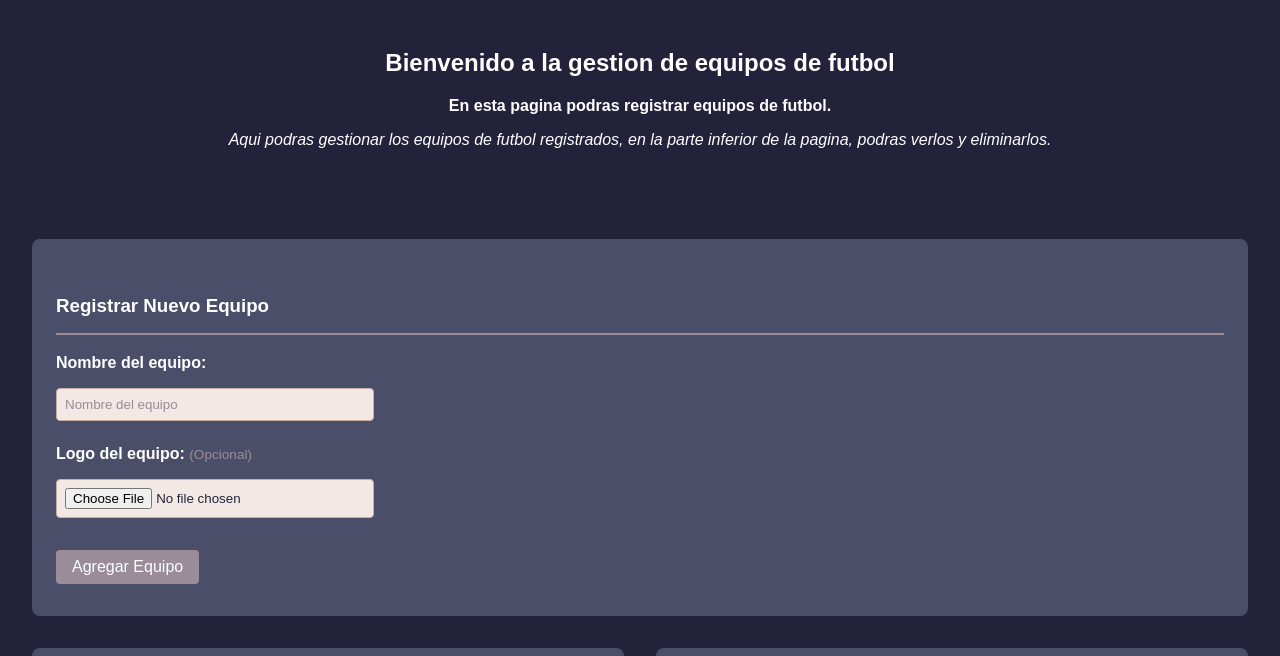
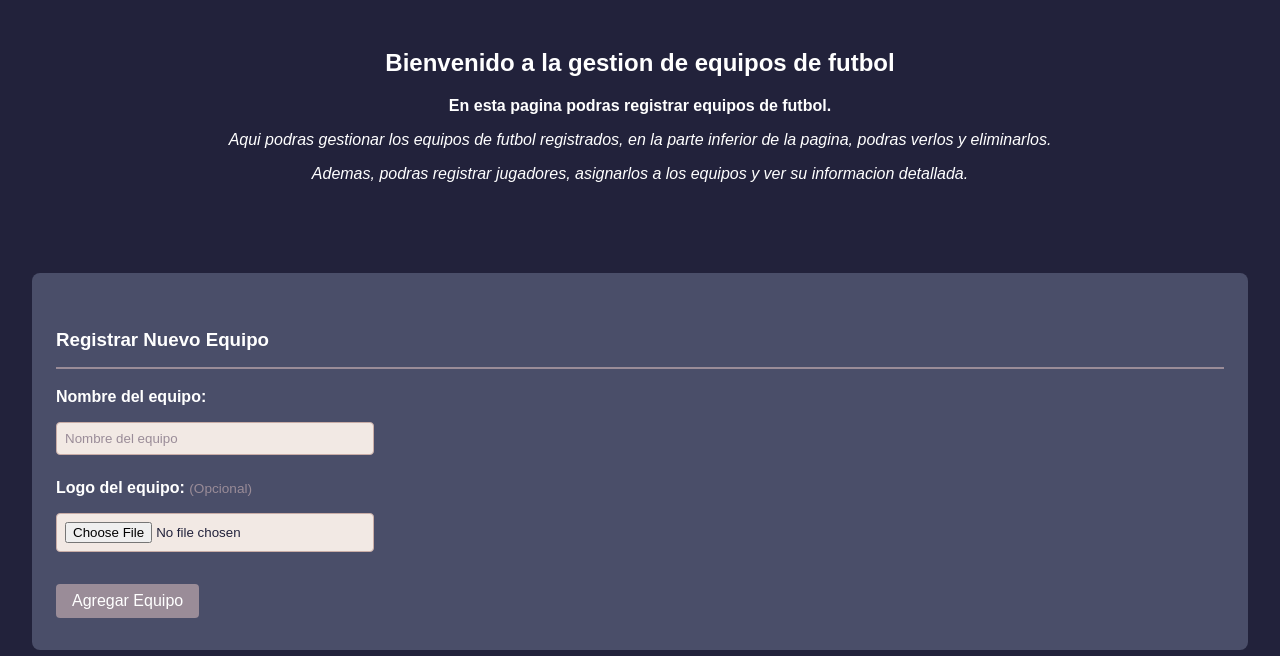
Before and after one commit to DevCodeLone0/Proyecto-HU-1.1.1, a plain HTML site: page Pagina Web/Index.Html in a window 1280 px wide. Shown: the part 147-803 px from the top of the page. Drawn offline with Linux system fonts and the light colour scheme.

Commit message:
mensaje jugadores

```diff
--- a/Pagina Web/Index.Html
+++ b/Pagina Web/Index.Html
@@ -23,6 +23,7 @@
             <h2>Bienvenido a la gestion de equipos de futbol</h2>
             <h4>En esta pagina podras registrar equipos de futbol.</h4>
             <p><em>Aqui podras gestionar los equipos de futbol registrados, en la parte inferior de la pagina, podras verlos y eliminarlos.</em></p>
+            <p><em>Ademas, podras registrar jugadores, asignarlos a los equipos y ver su informacion detallada.</em></p>
         </div>
             <br>
 
```
